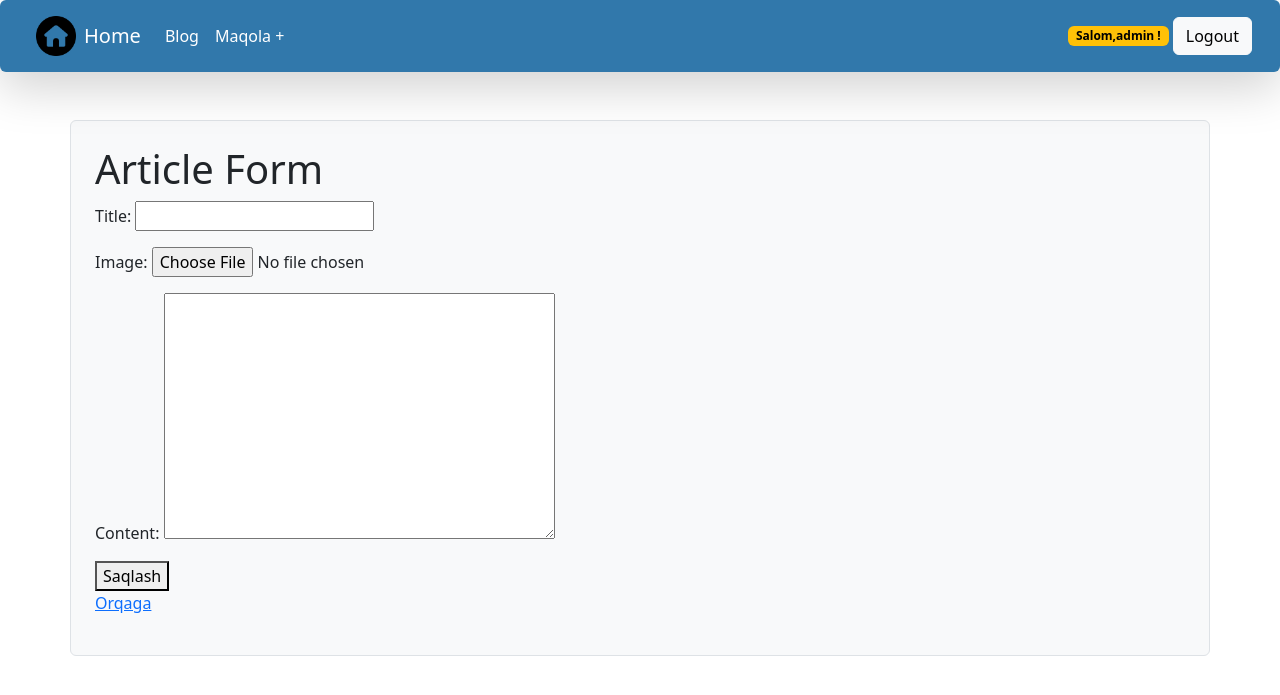
After one commit to muhammadmirzovm/ArticleProject-NewYork, a Django app: page /article/create/ in a window 1280 px wide. The commit adds this page. Shown: the top 695 px of the page. Run offline with Django 5.2, Linux system fonts and the light colour scheme; a user stored in the database is signed in.

Commit message:
added article create

```diff
--- /dev/null
+++ b/blog/forms.py
@@ -0,0 +1,7 @@
+from django import forms
+from .models import Article
+
+class ArticleForm(forms.ModelForm):
+   class Meta:
+       model = Article
+       fields = ["title","image","content"]
--- a/blog/urls.py
+++ b/blog/urls.py
@@ -3,5 +3,6 @@ from . import views
 
 urlpatterns = [
     path('', views.article_list, name='article_list'),
-    path('articles/<slug:slug>', views.article_detail, name='article_detail')
+    path('articles/<slug:slug>', views.article_detail, name='article_detail'),
+    path('article/create/', views.article_create, name='article_create'),
 ]
--- a/blog/views.py
+++ b/blog/views.py
@@ -1,5 +1,7 @@
-from django.shortcuts import render, get_object_or_404
+from django.shortcuts import render, get_object_or_404, redirect
 from .models import Article
+from django.contrib.auth.decorators import login_required
+from .forms import ArticleForm
 
 def article_list(request):
    articles = Article.objects.all().order_by("-created_at")
@@ -8,3 +10,16 @@ def article_list(request):
 def article_detail(request, slug):
    article = get_object_or_404(Article, slug=slug)
    return render(request, "blog/article_detail.html", {"article": article})
+
+
+
+
+@login_required
+def article_create(request):
+   form = ArticleForm(request.POST or None, request.FILES or None)
+   if request.method == "POST" and form.is_valid():
+       article = form.save(commit=False)
+       article.author = request.user
+       article.save()
+       return redirect("article_detail", slug=article.slug)
+   return render(request, "blog/article_form.html", {"form": form})
--- a/templates/base.html
+++ b/templates/base.html
@@ -23,6 +23,9 @@
         <li class="nav-item">
           <a class="text-white nav-link active" aria-current="page" href="{% url 'article_list' %}">Blog</a>
         </li>
+        <li class="nav-item">
+          <a class="text-white nav-link active" aria-current="page" href="{% url 'article_create' %}">Maqola +</a>
+        </li>
 </ul>
 <div class="registration">
   {% if user.is_authenticated %}
--- /dev/null
+++ b/templates/blog/article_form.html
@@ -0,0 +1,11 @@
+{% extends "base.html" %}
+{% block title %}Article Form{% endblock %}
+{% block content %}
+<h1>Article Form</h1>
+<form method="post" enctype="multipart/form-data">
+ {% csrf_token %}
+ {{ form.as_p }}
+ <button type="submit">Saqlash</button>
+</form>
+<p><a href="{% url 'article_list' %}">Orqaga</a></p>
+{% endblock %}
```
Also changed, not shown: db.sqlite3.
